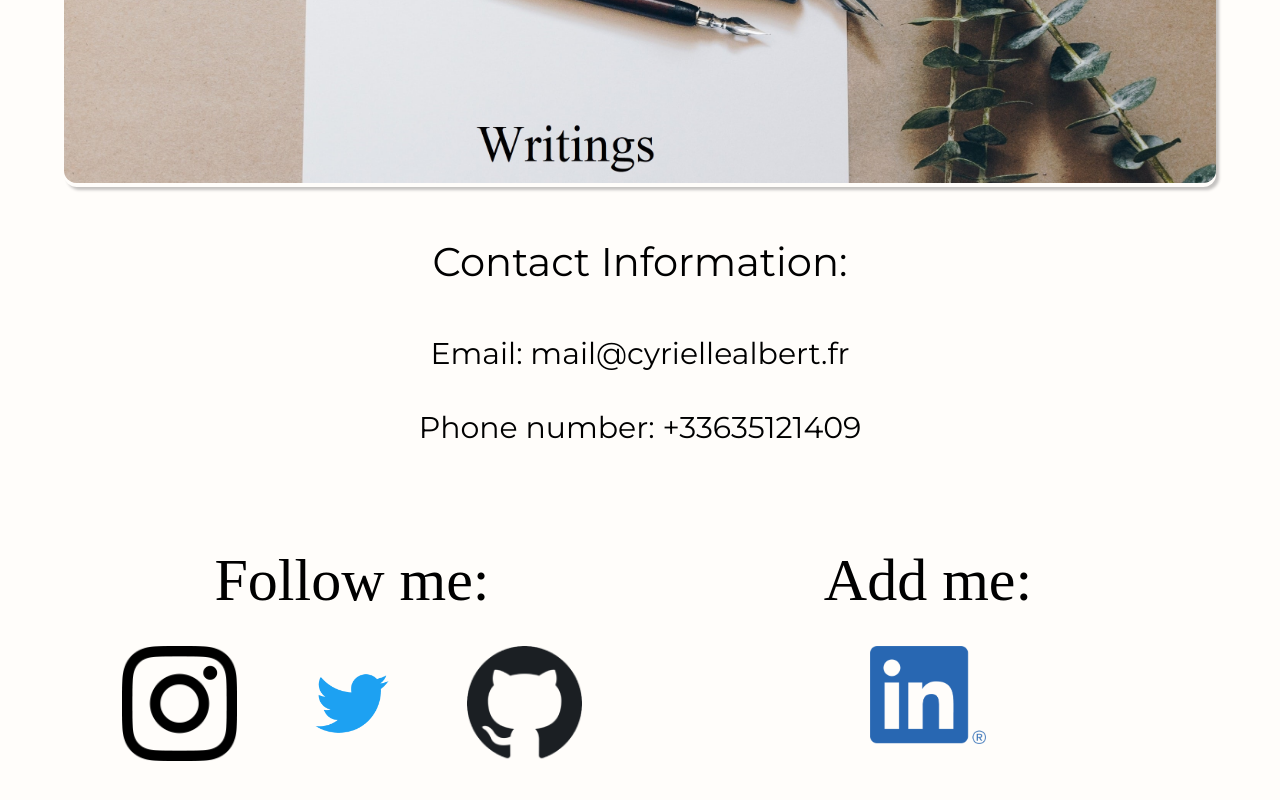
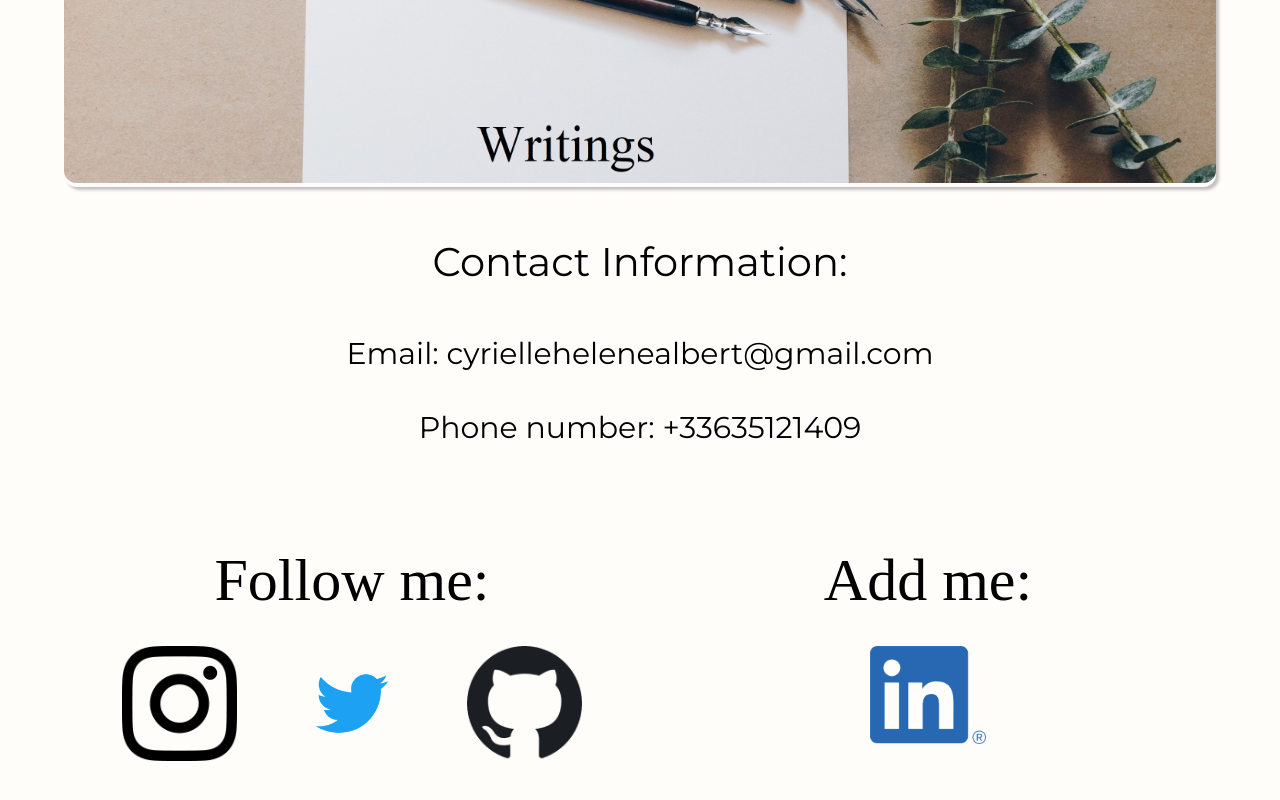
Before and after one commit to CyrielleAlbert/CyrielleInDev, a React (Create React App) app: page / in a window 1280 px wide. Shown: the part 1339-2139 px from the top of the page. Built offline with nearby package versions, Linux system fonts and the light colour scheme.

Commit message:
change email

```diff
--- a/src/Pages/Home.js
+++ b/src/Pages/Home.js
@@ -94,7 +94,7 @@ If you want to grab a coffee, meet for the lunch, have a video call, or anything
                   fontSize:40,
                   textAlign:'center'}}>
       Contact Information:<br></br><br></br>
-      <div style={{fontSize:30}}>Email: mail@cyriellealbert.fr <br></br><br></br>
+      <div style={{fontSize:30}}>Email: cyriellehelenealbert@gmail.com <br></br><br></br>
       Phone number: +33635121409</div>
 
     </div>
```
